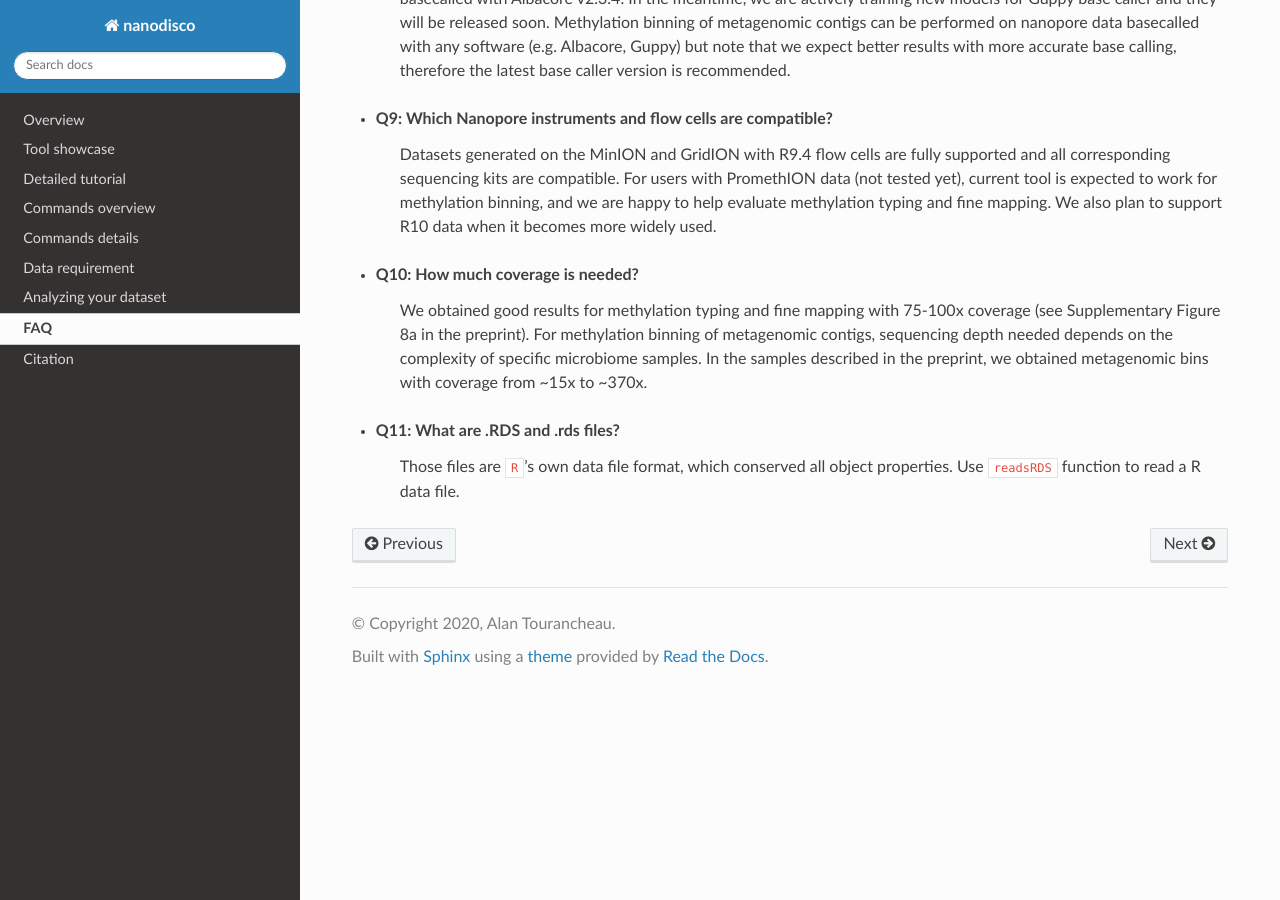
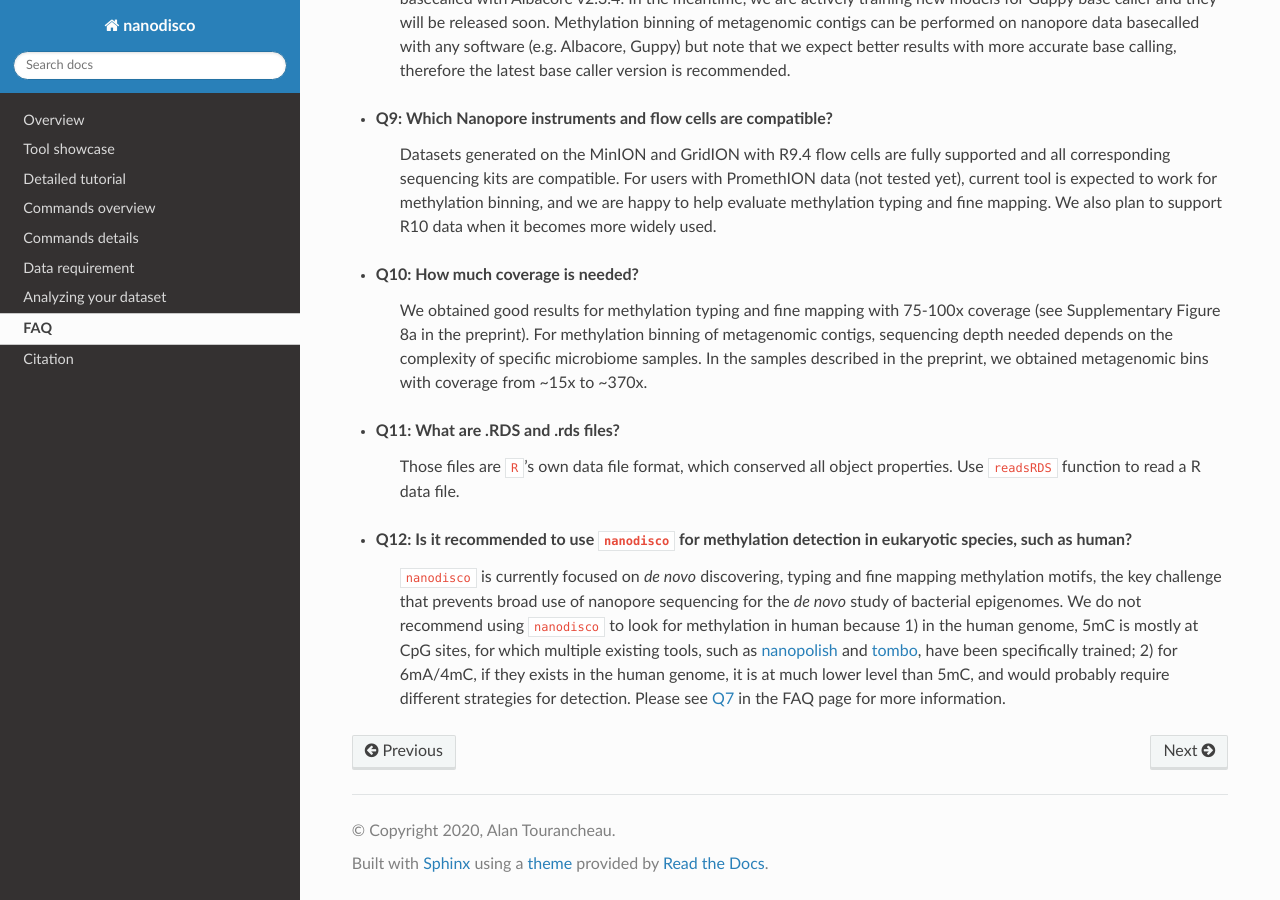
Before and after one commit to fanglab/nanodisco, a Sphinx documentation site: the page built from docs/faq.rst, in a window 1280 px wide and 900 px high, scrolled down 1477 px. Built offline with Sphinx 7.4.7 and the Read the Docs theme 2.0.0, drawn with Linux system fonts in a browser that asks for light colours.

```diff
--- a/docs/faq.rst
+++ b/docs/faq.rst
@@ -58,3 +58,8 @@ FAQ
 
 * Q11: What are .RDS and .rds files?
      Those files are ``R``'s own data file format, which conserved all object properties. Use ``readsRDS`` function to read a R data file.
+
+.. _q_eukaryote:
+
+* Q12: Is it recommended to use ``nanodisco`` for methylation detection in eukaryotic species, such as human?
+     ``nanodisco`` is currently focused on *de novo* discovering, typing and fine mapping methylation motifs, the key challenge that prevents broad use of nanopore sequencing for the *de novo* study of bacterial epigenomes. We do not recommend using ``nanodisco`` to look for methylation in human because 1) in the human genome, 5mC is mostly at CpG sites, for which multiple existing tools, such as `nanopolish <https://github.com/jts/nanopolish>`_ and `tombo <https://github.com/nanoporetech/tombo>`_, have been specifically trained; 2) for 6mA/4mC, if they exists in the human genome, it is at much lower level than 5mC, and would probably require different strategies for detection. Please see `Q7 <https://nanodisco.readthedocs.io/en/latest/faq.html#q-methylation-event>`_ in the FAQ page for more information.
```
